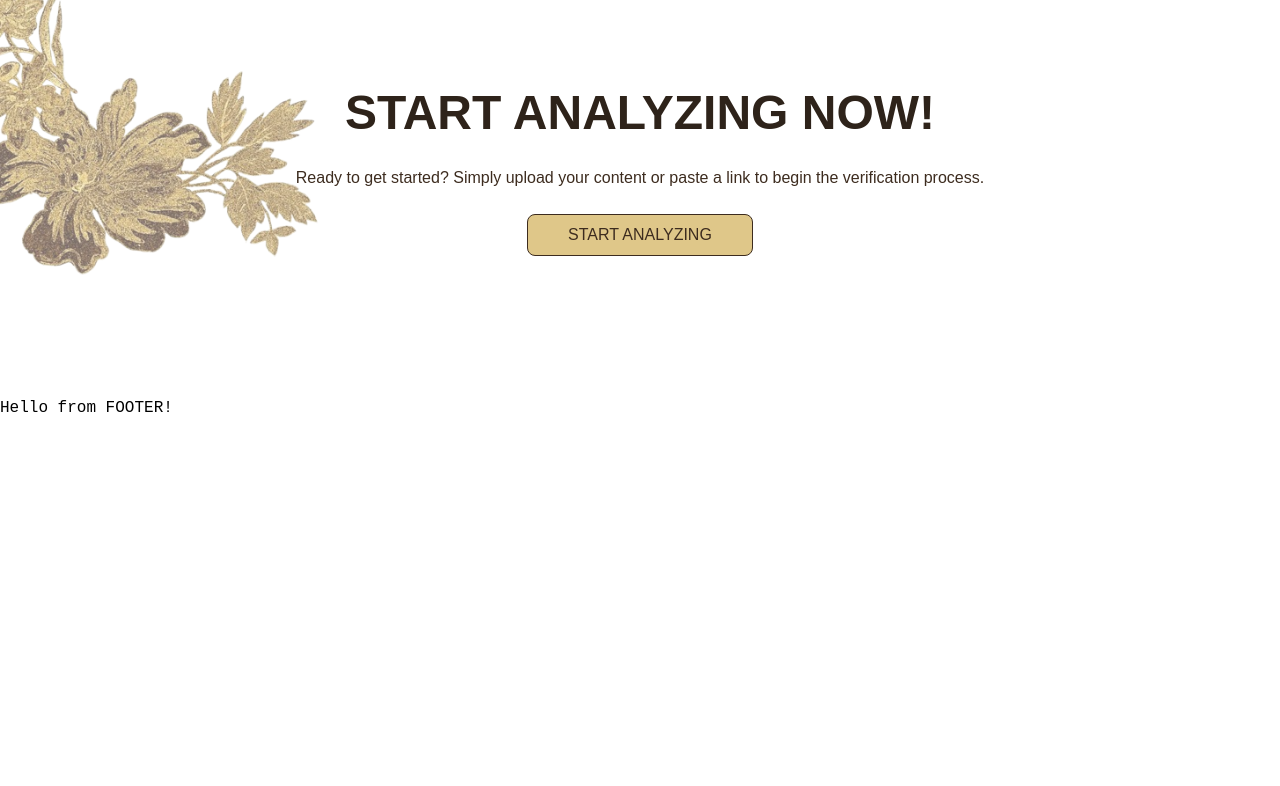
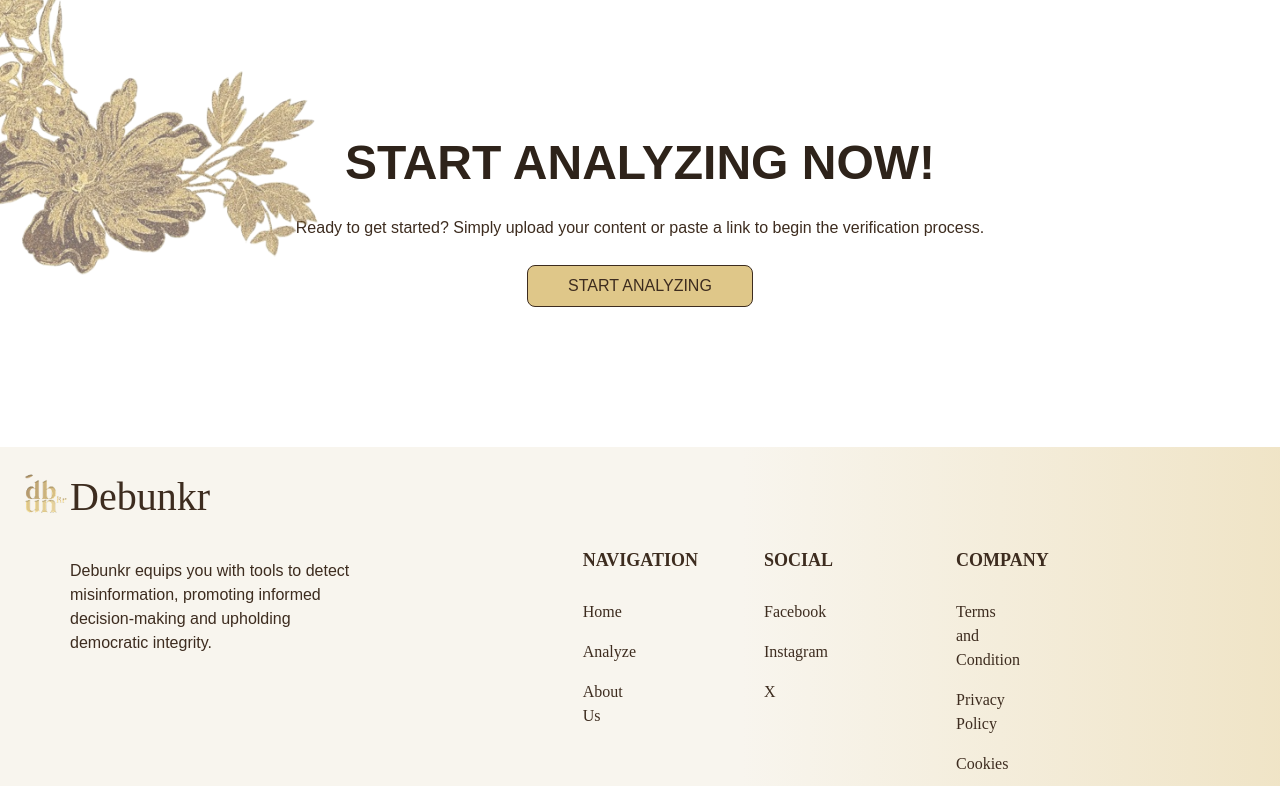
Before and after one commit to hydraadra112/Debunkr, a SvelteKit app in the folder frontend/: page / in a window 1280 px wide. Shown: the part 2000-2786 px from the top of the page. Before the commit the page ends 2420 px from the top, so only its background shows below. Built offline with nearby package versions, Linux system fonts and the light colour scheme.

Commit message:
Integrated header and footer
TODO:
- Modularize styling

```diff
--- a/frontend/src/routes/+layout.svelte
+++ b/frontend/src/routes/+layout.svelte
@@ -6,6 +6,7 @@
 
 <script>
 	import Header from './components/Header.svelte';
+	import Footer from './components/Footer.svelte';
 	import '../global.css';
 
 	let { children } = $props();
@@ -18,9 +19,7 @@
 		{@render children()}
 	</main>
 
-	<footer>
-		<p>Hello from FOOTER!</p>
-	</footer>
+	<Footer/>
 </div>
 
 <style>
--- /dev/null
+++ b/frontend/src/routes/components/Footer.svelte
@@ -0,0 +1,241 @@
+<script>
+	// Your script logic (if needed) goes here
+  </script>
+
+<footer class="footer">
+<div class="footer-content">
+    <img src="/debunkrlogo.png" alt="Debunkr Logo" class="footer-logo" />
+    <div class="footer-text">
+        <span class="footer-title">Debunkr</span>
+        <p class="footer-description">
+            Debunkr equips you with tools to detect misinformation, promoting informed decision-making and upholding democratic integrity.
+        </p>
+        <p class="footer-copyright">
+            © 2025 Debunkr - All Rights Reserved
+        </p>
+    </div>
+    <div class="footer-nav-container">
+        <nav class="footer-nav">
+            <p class="footer-nav-title">NAVIGATION</p>
+            <a href="/" class="footer-link">Home</a>
+            <a href="/analyze" class="footer-link">Analyze</a>
+            <a href="/about" class="footer-link">About Us</a>
+        </nav>
+        <nav class="footer-nav">
+            <p class="footer-nav-title">SOCIAL</p>
+            <a href="/" class="footer-link">Facebook</a>
+            <a href="/analyze" class="footer-link">Instagram</a>
+            <a href="/about" class="footer-link">X</a>
+        </nav>
+        <nav class="footer-nav">
+            <p class="footer-nav-title">COMPANY</p>
+            <a href="/" class="footer-link">Terms and Condition</a>
+            <a href="/analyze" class="footer-link">Privacy Policy</a>
+            <a href="/about" class="footer-link">Cookies</a>
+        </nav>
+    </div>
+</div>
+</footer>
+
+<style>
+
+
+  nav a {
+	font-family: 'Lufga';
+	font-size: 16px;
+	color: #3D2C1F;
+	text-decoration: none;
+	transition: color 0.3s ease;
+	position: relative;
+	margin-right: 5rem;
+}
+
+nav a:hover {
+	color: #927659;
+}
+
+/* Line appears on hover and is persistent on click (active) */
+nav a:active {
+	color: #927659;  /* You can keep the hover effect */
+}
+
+nav a:after {
+	content: '';
+	position: absolute;
+	bottom: 0;
+	left: 0;
+	width: 0;
+	height: 2px;
+	background-color: #927659;
+	transition: width 0.3s ease;
+}
+
+nav a:hover:after,
+nav a:active:after {
+	width: 100%;
+}
+
+
+    /* Ensure the footer takes up the full width and adjusts content to align */
+footer {
+	width: 100%;
+	background: linear-gradient(to right, #F8F5EE 58%, rgba(223, 199, 137, 0.48));
+	padding: 20px;
+	display: flex;
+	justify-content: center; /* Centers the content horizontally */
+	align-items: flex-start;
+}
+
+
+.footer-content {
+	display: flex;
+	justify-content: space-between;
+	align-items: flex-start;
+	width: 100%; /* Stretches the content across the width */
+	max-width: 1200px; /* Limit the maximum width for larger screens */
+	margin-right: 10rem;
+}
+
+.footer-logo {
+	width: 50px;
+	height: auto;
+	margin-top: 6px;
+}
+
+.footer-text {
+	display: flex;
+	flex-direction: column;
+	max-width: 50%; /* Adjust width for responsiveness */
+}
+
+.footer-title {
+	font-family: 'Attena';
+	color: #3D2C1F;
+	font-size: 40px;
+}
+
+.footer-description {
+	font-family: 'Lufga', sans-serif;
+	font-size: 16px;
+	color: #3D2C1F;
+	font-weight: 400;
+	margin-top: 2rem;
+}
+
+.footer-copyright {
+	font-family: 'Lufga', sans-serif;
+	font-size: 16px;
+	color: #3D2C1F;
+	margin-top: 8rem;
+}
+
+/* Responsive footer navigation */
+.footer-nav-container {
+	display: flex;
+	justify-content: center; /* Center navigation horizontally */
+	align-items: flex-start;
+	width: 100%;
+	gap: 3rem; /* Space between sections */
+	margin-top: 5rem;
+	margin-left: 14rem;
+
+}
+
+.footer-nav {
+	display: flex;
+	flex-direction: column;
+	gap: 1rem;
+	align-items: flex-start;
+}
+.footer-nav-title {
+	font-family: 'Lufga';
+	font-size: 18px;
+	color: #3D2C1F;
+	font-weight: 600;
+	margin-bottom: 10px;
+}
+
+.footer-link {
+	font-family: 'Lufga';
+	font-size: 16px;
+	color: #3D2C1F;
+	text-decoration: none;
+	transition: color 0.3s;
+}
+
+.footer-link:hover {
+	color: #927659;
+}
+
+/* Media queries for responsiveness */
+@media (max-width: 768px) {
+	.footer-content {
+		flex-direction: column;
+		align-items: center;
+		text-align: center; /* Center align text on smaller screens */
+	}
+
+	.footer-text {
+		max-width: 100%;
+		margin-bottom: 2rem;
+	}
+
+	.footer-nav-container {
+		justify-content: center;
+		gap: 1rem;
+	}
+
+	.footer-nav {
+		align-items: center; /* Center navigation links */
+	}
+}
+
+@media (max-width: 480px) {
+	.footer-title {
+		font-size: 32px;
+	}
+
+	.footer-description {
+		font-size: 14px;
+	}
+
+	.footer-link {
+		font-size: 14px;
+	}
+}
+
+nav a {
+	font-family: 'Lufga';
+	font-size: 16px;
+	color: #3D2C1F;
+	text-decoration: none;
+	transition: color 0.3s ease;
+	position: relative;
+	margin-right: 5rem;
+}
+
+nav a:hover {
+	color: #927659;
+}
+
+/* Line appears on hover and is persistent on click (active) */
+nav a:active {
+	color: #927659;  /* You can keep the hover effect */
+}
+
+nav a:after {
+	content: '';
+	position: absolute;
+	bottom: 0;
+	left: 0;
+	width: 0;
+	height: 2px;
+	background-color: #927659;
+	transition: width 0.3s ease;
+}
+
+nav a:hover:after,
+nav a:active:after {
+	width: 100%;
+}
+  </style>
--- a/frontend/src/routes/components/Header.svelte
+++ b/frontend/src/routes/components/Header.svelte
@@ -1,13 +1,27 @@
 <script>
+	// Your script logic (if needed) goes here
+  </script>
 
-</script>
+  <header
+	class="w-full text-gray-800 shadow-md p-4 flex items-center justify-between"
+	style="background: linear-gradient(to right, #F8F5EE 58%, rgba(223, 199, 137, 0.48));"
+  >
+	<!-- Logo Section with Image -->
+	<div class="text-2xl font-bold text-[#325F89]">
+	  <img src="/debunkrlogo.png" class="logo" alt="Debunkr Logo" />
+	</div>
 
-<header class="flex flex-row gap-x-5">
-	<p>Hello from Header! Click this ---> </p>
-	<a href="/about">About Page</a>
-	<a href="/sample">Backend</a>
-	<a href="/">Home</a>
-</header>
+	<!-- Navigation Links -->
+	<nav class="flex gap-8 text-lg font-medium">
+	  <a href="/" class="transition hover:text-[#4EC3B9]">HOME</a>
+	  <a href="/analyze" class="transition hover:text-[#4EC3B9]">ANALYZE</a>
+	  <a href="/about" class="transition hover:text-[#4EC3B9]">ABOUT US</a>
+	</nav>
+  </header>
 
-<style>
-</style>
+  <style>
+	.logo {
+	  width: 3rem; /* Adjust width as needed */
+	  height: auto;
+	}
+  </style>
```
Also changed, not shown: frontend/static/debunkrlogo.png (added).
